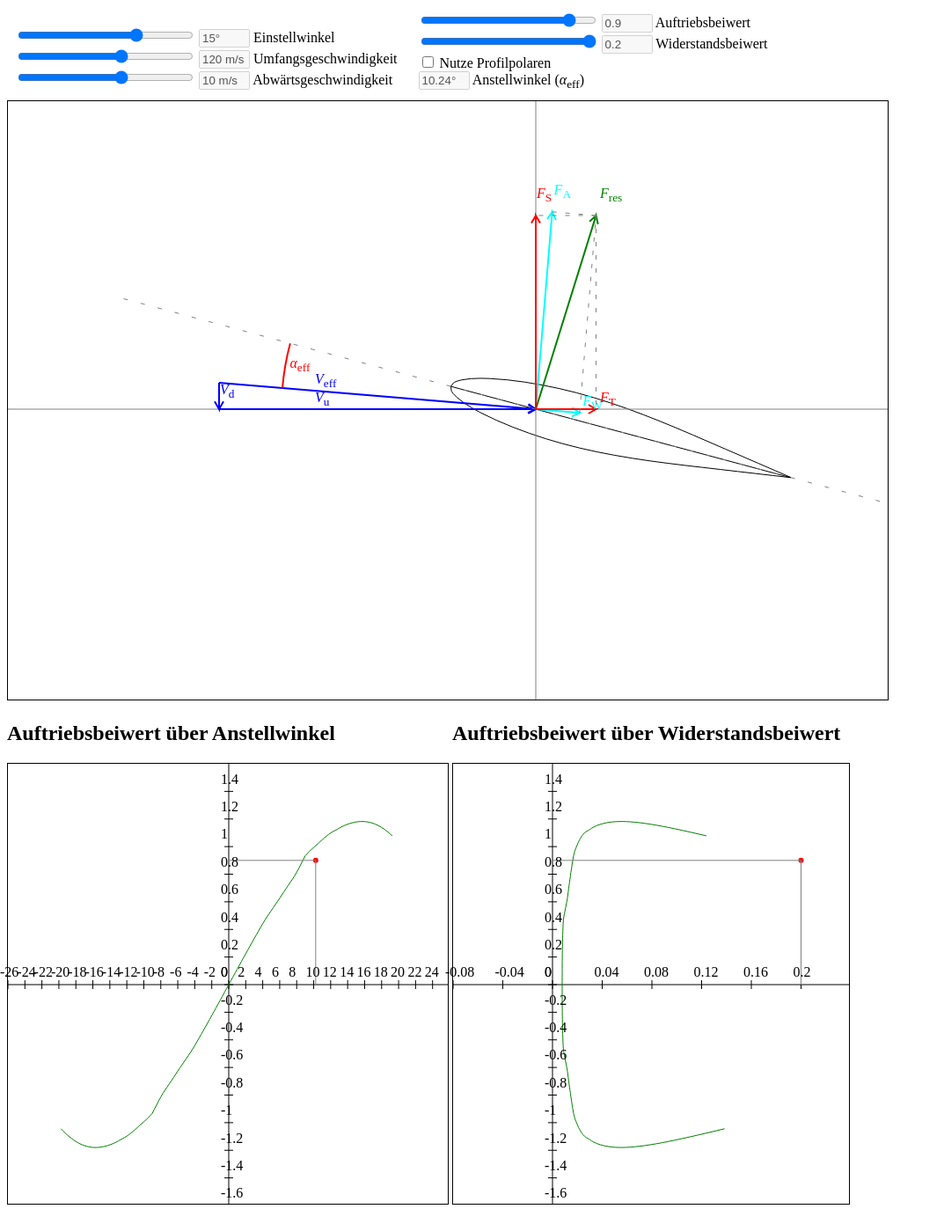
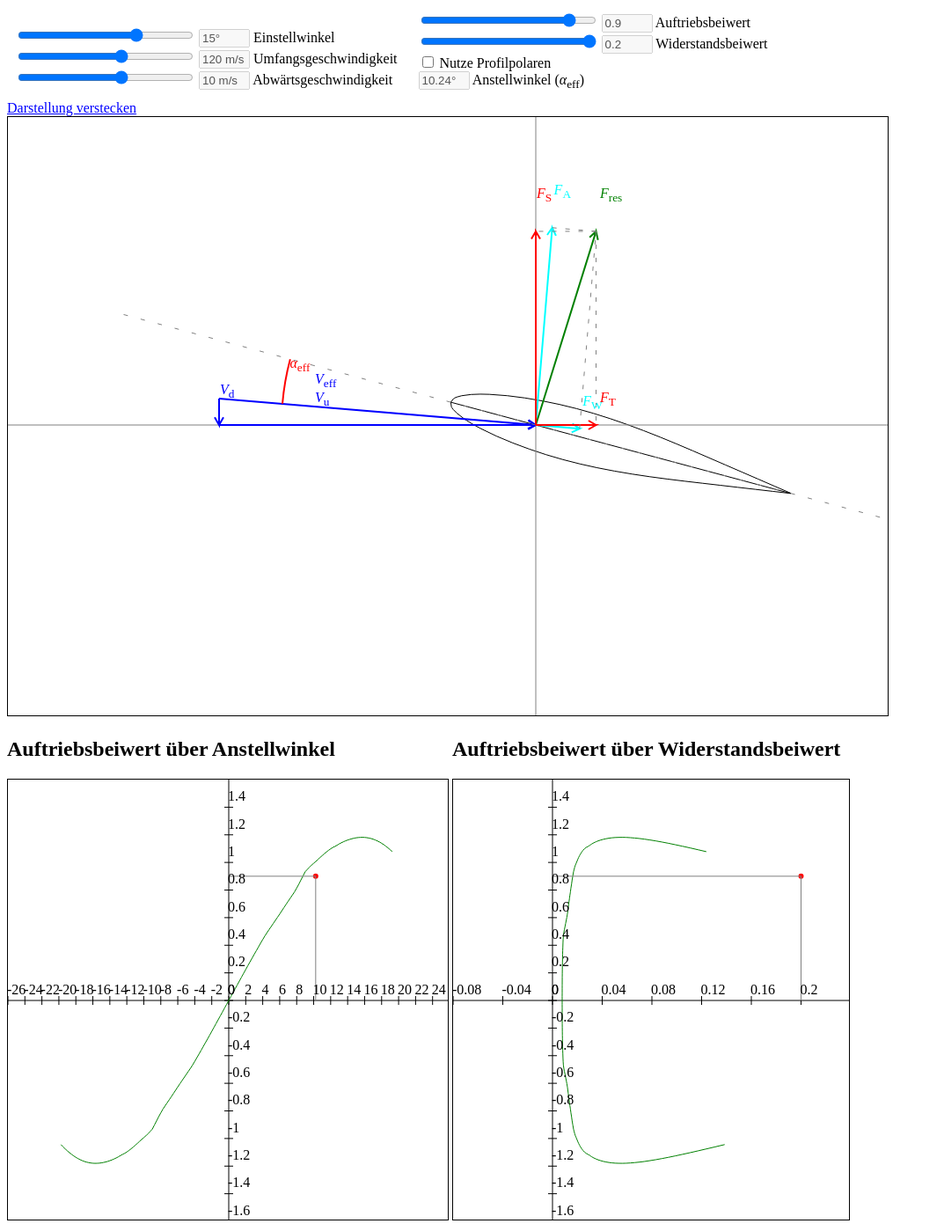
Before and after one commit to ORoyalRIDEr/fluegelblattheorie, a plain HTML site: page index.html in a window 1280 px wide. Shown: the part 124-1523 px from the top of the page at 88% size, without its empty margins (0-1073 px from the left). Drawn offline with Linux system fonts and the light colour scheme.

Commit message:
add hide button for upper figure

```diff
--- a/code.js
+++ b/code.js
@@ -21,6 +21,31 @@ addEventListener('load', function(e) {
     diags.CL_CD = new Diagram(canvasDiagCL_CD, [-0.08, 0.24], [-1.6, 1.6], 0.04, 0.2)
 
     draw();
+
+    // prepare hide button
+    hideButtons = this.document.getElementsByClassName('hide');
+    for (hideButton of hideButtons) {
+        console.log(hideButton);
+        hideButton.innerHTML = 'Darstellung verstecken';
+        hideButton.addEventListener('click', function(e) {
+            let nextSibling = e.srcElement.nextElementSibling;
+            if (nextSibling.hidden) {
+                for (child of e.srcElement.parentElement.childNodes) {
+                    if (child != hideButton)
+                        child.hidden = false;
+                }
+                hideButton.innerHTML = 'Darstellung verstecken';
+            }
+            else {
+                for (child of e.srcElement.parentElement.childNodes) {
+                    if (child != hideButton)
+                        child.hidden = true;
+                }
+                hideButton.innerHTML = 'Darstellung anzeigen';
+            }
+            console.log(e);
+        })
+    }
   });
 
 function draw() {
@@ -374,11 +399,11 @@ class Diagram {
 
             for (let tick of ticks) {
                 let divPosInCanvas = dir == 'x' ? this.unit2px([tick,0]) : this.unit2px([0, tick]);
-                let divPos = this.canvasPos.add(divPosInCanvas);
+                let divPos = divPosInCanvas;
                 let textEl = document.createElement('div');
                 textEl.innerHTML = Number(tick.toFixed(2));
                 textEl.style.position = 'absolute';
-                textEl.style.top = divPos[1] + 'px';
+                textEl.style.top = divPos[1] - 20 + 'px';
                 textEl.style.left = divPos[0] + 'px';
                 this.canvas.parentElement.appendChild(textEl);
             }
--- a/index.html
+++ b/index.html
@@ -55,17 +55,23 @@
   <script src="./code.js"></script>
 
   <div>
+    <label class="hide"></label>
     <canvas id="drawCanvas" width="1000" height="680"></canvas>
   </div>
 
   <div id="diagrams">
     <div id="CL_AOA">
       <h2>Auftriebsbeiwert über Anstellwinkel</h2>
-      <canvas width="500" height="500" ></canvas>
+      <div>
+        <canvas width="500" height="500" ></canvas>
+      </div>
+
     </div>
     <div id="CL_CD">
       <h2>Auftriebsbeiwert über Widerstandsbeiwert</h2>
-      <canvas width="450" height="500" ></canvas>
+      <div>
+        <canvas width="450" height="500" ></canvas>
+      </div>
     </div>
   </div>
 
--- a/style.css
+++ b/style.css
@@ -11,6 +11,12 @@ input[type="range"] {
     width: 50px;
 }
 
+.hide {
+    display: block;
+    color: blue;
+    text-decoration: underline;
+}
+
 canvas {
     border:1px solid black;
 }
@@ -18,3 +24,7 @@ canvas {
 #diagrams > div {
     display: inline-block;
 }
+
+#diagrams > div > div {
+    position: relative;
+}
```
